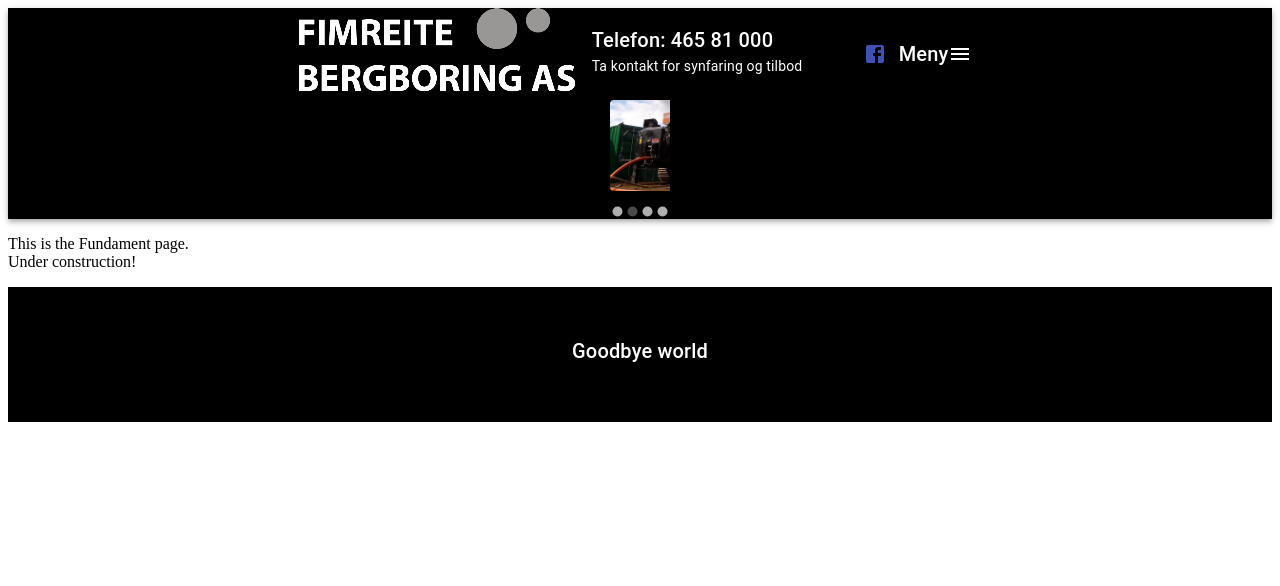
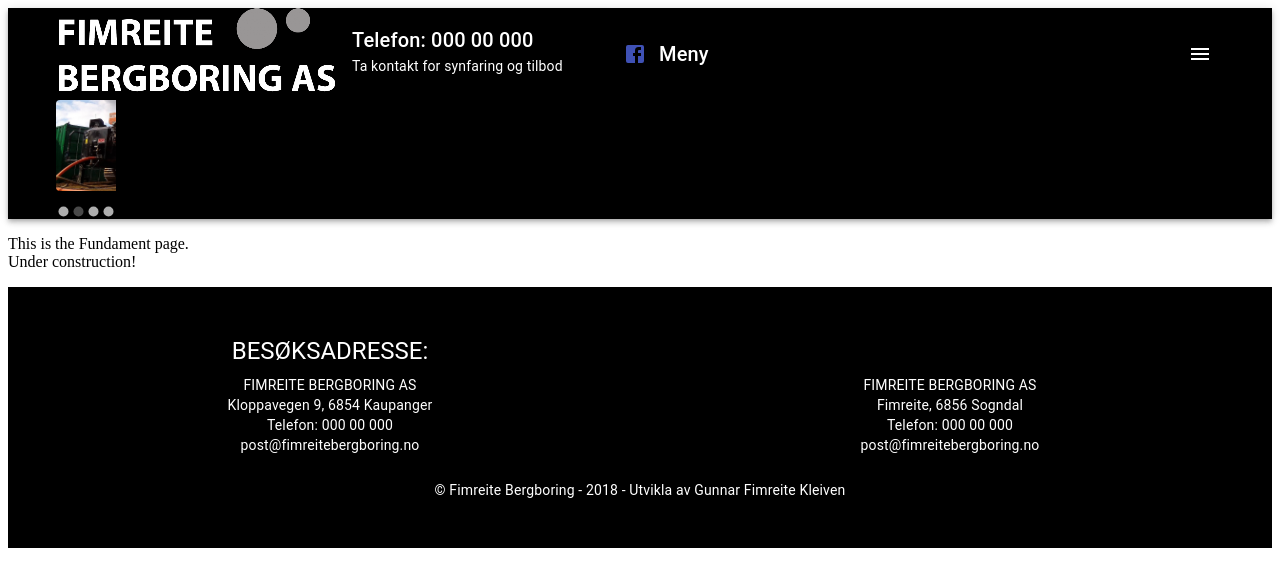
Before and after one commit to gunnarkleiven/FimreiteBergboring, a React (Create React App) app in the folder my-app/: page /fundament in a window 1280 px wide. Shown: the top 586 px of the page. Built offline with nearby package versions, Linux system fonts and the light colour scheme.

Commit message:
Tiny change to README

```diff
--- a/my-app/src/App.tsx
+++ b/my-app/src/App.tsx
@@ -13,8 +13,6 @@ import WaterPage from "./pages/WaterPage";
 import PiercingPage from "./pages/PiercingPage";
 import EnergywellPage from "./pages/EnergywellPage";
 import FundamentPage from "./pages/FundamentPage";
-import HeaderAsCard from './components/HeaderAsCard';
-
 
 export interface NameAndPath {
   path: string;
--- a/my-app/src/components/Footer.tsx
+++ b/my-app/src/components/Footer.tsx
@@ -2,6 +2,7 @@ import React, { useState } from 'react';
 import { createStyles, makeStyles, Theme } from '@material-ui/core/styles';
 import Typography from '@material-ui/core/Typography';
 import Container from '@material-ui/core/Container';
+import Grid from '@material-ui/core/Grid';
 
 
 
@@ -35,8 +36,32 @@ const Footer: React.FunctionComponent = () => {
     return (
         <footer className={classes.footer}>
             <Container maxWidth="lg">
-                <Typography className={classes.typography} variant="h6" align="center" gutterBottom>
-                    Goodbye world
+                <Grid container spacing={3}>
+                    <Grid item xs={12} sm={6}>
+                        <Typography className={classes.typography} variant="h5" component="h2" align="center" gutterBottom>
+                            BESØKSADRESSE:
+                        </Typography>
+                        <Typography className={classes.typography} variant="body2" component="p" align="center">
+                            FIMREITE BERGBORING AS <br />
+                            Kloppavegen 9, 6854 Kaupanger <br />
+                            Telefon: 000 00 000 <br />
+                            post@fimreitebergboring.no
+                        </Typography>
+                    </Grid>
+                    <Grid item xs={12} sm={6}>
+                        <Typography className={classes.typography} variant="body2" align="center" gutterBottom>
+                            <br />
+                            <br />
+                            FIMREITE BERGBORING AS <br />
+                            Fimreite, 6856 Sogndal <br />
+                            Telefon: 000 00 000 <br />
+                            post@fimreitebergboring.no <br />
+                        </Typography>
+                    </Grid>
+                </Grid>
+                <Typography className={classes.typography} variant="body2" align="center">
+                    <br />
+                    {'© Fimreite Bergboring - 2018 - Utvikla av Gunnar Fimreite Kleiven'}
                 </Typography>
             </Container>
 
--- a/my-app/src/components/Header.tsx
+++ b/my-app/src/components/Header.tsx
@@ -19,17 +19,21 @@ import CardActionArea from '@material-ui/core/CardActionArea';
 import CardMedia from '@material-ui/core/CardMedia';
 import logo from "../assets/Fimreite-logo-1.png";
 import FacebookIcon from '@material-ui/icons/Facebook';
+import Container from '@material-ui/core/Container';
+
 
 
 const useStyles = makeStyles((theme: Theme) =>
     createStyles({
         root: {
             flexGrow: 1,
+            backgroundColor: "black",
         },
+        /*
         appbar: {
             alignItems: "center",
             backgroundColor: "black",
-        },
+        }, */
         menuButton: {
             marginLeft: theme.spacing(2),
         },
@@ -37,8 +41,8 @@ const useStyles = makeStyles((theme: Theme) =>
             flexGrow: 1,
         },
         toolbar: {
-            justifyContent: 'space-between',
-            overflowX: 'auto',
+            //justifyContent: 'space-between',
+            //overflowX: 'auto',
             backgroundColor: "black",
         },
         logoRoot: {
@@ -66,11 +70,13 @@ const Header: React.FunctionComponent<Props> = ({ linkPaths }) => {
 
     const classes = useStyles();
 
-    const phoneNumber = "465 81 000"
+    const phoneNumber = "000 00 000"
 
     return (
         <div className={classes.root}>
-            <AppBar position="static" className={classes.appbar}>
+
+            <AppBar position="static" className={classes.root}>
+                <Container maxWidth="lg">
                     <Toolbar className={classes.toolbar}>
                         <img src={logo} alt="logo" className={classes.logoRoot} />
                         <Card className={classes.card}>
@@ -94,7 +100,9 @@ const Header: React.FunctionComponent<Props> = ({ linkPaths }) => {
                     <Toolbar className={classes.toolbar}>
                         <Slideshow />
                     </Toolbar>
+                </Container>
             </AppBar>
+
         </div >
     );
 
```
Lines whose indentation alone changed are shown as unchanged.
